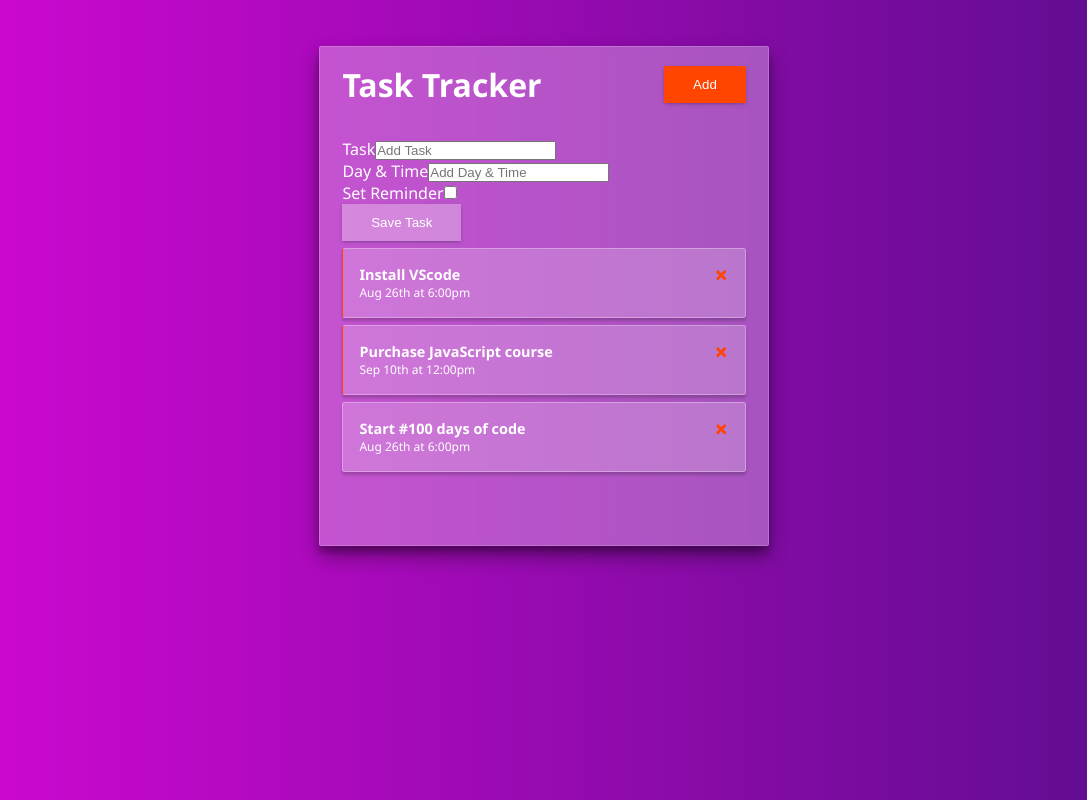
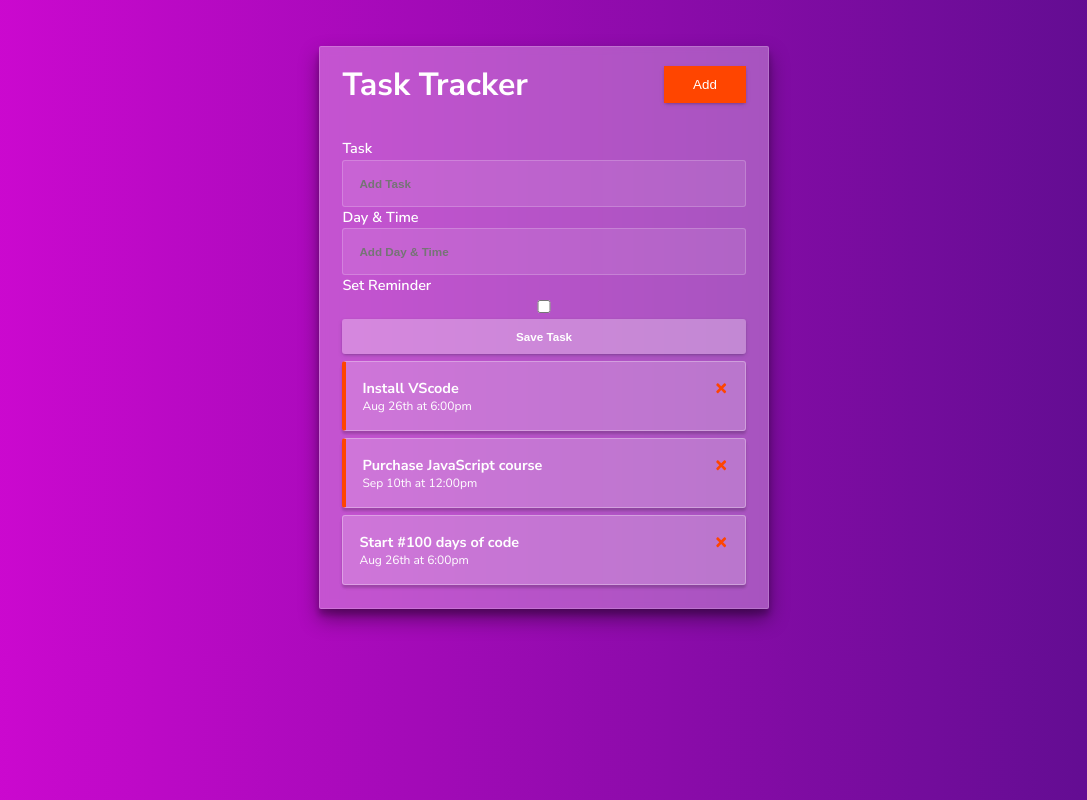
Before and after one commit to Evavic44/Task-tracker, a React (Create React App) app: page / in a window 1280 px wide. Shown: the whole page, without its empty margins (96-1183 px from the left). Built offline with nearby package versions, Linux system fonts and the light colour scheme.

Commit message:
Style input boxes

```diff
--- a/src/index.css
+++ b/src/index.css
@@ -1,3 +1,5 @@
+@import url(https://fonts.googleapis.com/css?family=Nunito+Sans:200,200italic,300,300italic,regular,italic,600,600italic,700,700italic,800,800italic,900,900italic);
+
 * {
   margin: 0;
   padding: 0;
@@ -5,10 +7,12 @@
 }
 
 body {
-  font-family: 'Segoe UI', Tahoma, Geneva, Verdana, sans-serif;
+  font-family: "Nunito sans", sans-serif;
   background: linear-gradient(to right, rgb(212, 8, 212), rgb(90, 13, 141));
   color: #fff;
   padding: 1rem;
+  --primary-color: orangered;
+  --secondary-color: indigo;
 }
 
 .container {
@@ -16,7 +20,7 @@ body {
   min-height: 500px;
   margin: 30px auto;
   background: rgba(255, 255, 255, 0.3);
-  box-shadow: rgba(0, 0, 0, 0.40) 0px 10px 20px, rgba(0, 0, 0, 0.23) 0px 6px 6px;
+  box-shadow: rgba(0, 0, 0, 0.4) 0px 10px 20px, rgba(0, 0, 0, 0.23) 0px 6px 6px;
   backdrop-filter: blur(4px);
   -webkit-backdrop-filter: blur(4px);
   border: 1px solid rgba(255, 255, 255, 0.18);
@@ -38,12 +42,14 @@ body {
   color: #fff;
   padding: 0.7rem 1.8rem;
   cursor: pointer;
-   box-shadow: rgba(50, 50, 93, 0.25) 0px 2px 5px -1px, rgba(0, 0, 0, 0.3) 0px 1px 3px -1px;
-   transition: .3s ease-in-out;
+  box-shadow: rgba(50, 50, 93, 0.25) 0px 2px 5px -1px,
+    rgba(0, 0, 0, 0.3) 0px 1px 3px -1px;
+  transition: 0.3s ease-in-out;
 }
 
 .btn:hover {
-   box-shadow: rgba(37, 37, 56, 0.8) 0px 2px 5px -1px, rgba(0, 0, 0, 0.8) 0px 1px 3px -1px;
+  box-shadow: rgba(37, 37, 56, 0.8) 0px 2px 5px -1px,
+    rgba(0, 0, 0, 0.8) 0px 1px 3px -1px;
   background: rgba(255, 255, 255, 0.4);
 }
 
@@ -55,11 +61,12 @@ body {
   margin: 7px 0;
   padding: 1rem;
   cursor: pointer;
-   transition: .3s ease-in-out;
-   position: relative;
+  transition: 0.2s ease-in-out;
 }
 
-.task:hover {background: rgba(255, 255, 255, 0.4);}
+.task:hover {
+  background: rgba(255, 255, 255, 0.4);
+}
 
 .task h3 {
   display: flex;
@@ -68,5 +75,37 @@ body {
   font-size: 0.9rem;
 }
 
-.task.reminder {border-left: 1px solid orangered;}
-.task p {font-size: 0.75rem;}
+.task.reminder {
+  border-left: 4px solid var(--primary-color);
+}
+.task p {
+  font-size: 0.75rem;
+}
+
+/* Form field */
+label {
+  display: block;
+  font-size: 0.9rem;
+  margin-bottom: 0.1rem;
+  font-weight: 600;
+}
+
+input {
+  font-family: "Nunito sans" sans-serif;
+  width: 100%;
+  padding: 1rem;
+  background: rgba(255, 255, 255, 0.096);
+  border: 1px solid rgba(255, 255, 255, 0.2);
+  border-radius: 3px;
+  transition: 0.3s ease-in-out;
+  color: var(--secondary-color);
+  font-size: 0.73rem;
+  font-weight: 600;
+}
+
+input:focus {
+  background: rgba(255, 255, 255, 0.4);
+  outline: none;
+  border: 1px solid rgba(255, 255, 255, 0.5);
+  color: white;
+}
```
Lines whose indentation alone changed are shown as unchanged.
